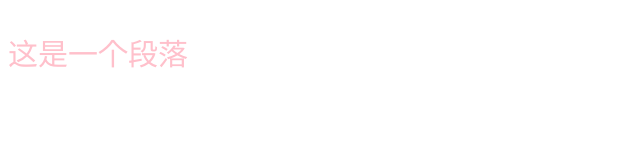
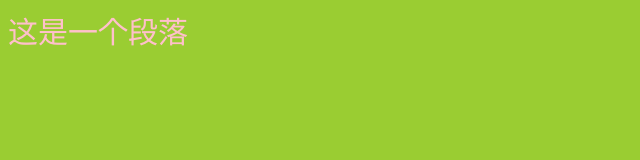
Before and after one commit to XIAONONG-cmyk/project_01, a plain HTML site: page index.html in a window 1280 px wide. Shown: the whole page, without its empty margins (0-640 px from the left). Drawn offline with Linux system fonts and the light colour scheme.

Commit message:
新增背景色

```diff
--- a/index.css
+++ b/index.css
@@ -1,5 +1,12 @@
+html,body{
+    background: yellowgreen;
+}
+
+
 p{
     color:pink;
     font-size: 30px;
+    margin: 0;
+    padding: 0;
 
 }
```
